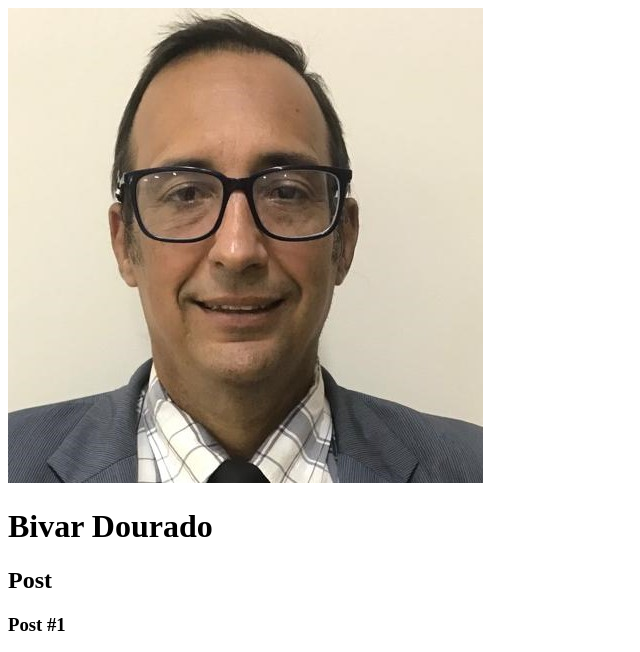
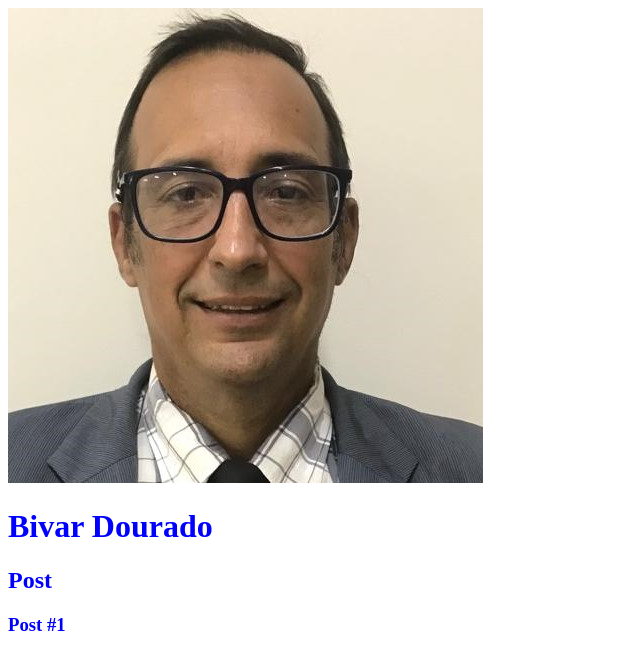
Before and after one commit to bivardourado/dio, a plain HTML site: page index.html in a window 1280 px wide. Shown: the top 652 px of the page, without its empty margins (0-640 px from the left). Drawn offline with Linux system fonts and the light colour scheme; grey boxes are pictures that could not be loaded.

Commit message:
Começar a estilizar a página

```diff
--- a/index.html
+++ b/index.html
@@ -5,24 +5,24 @@
     <meta charset="UTF-8" />
     <meta http-equiv="X-UA-Compatible" content="IE=edge" />
     <meta name="viewport" content="width=device-width, initial-scale=1.0" />
-
+    <link rel="stylesheet" href="style.css" />
     <title>Bivar Dourado</title>
 </head>
 
 <body>
     <header>
-        <img src="image/dio foto.jpeg" alt="Ilustração da foto de Bivar Dourado" /></a>
-        <h1>Bivar Dourado</h1>
-
+        <img src="image/dio foto.jpeg" alt="minha foto" />
+        <h1 id="title">Bivar Dourado</h1>
     </header>
     <section>
         <header>
-            <h2>Post</h2>
+            <h2 class="subtitle">Post</h2>
         </header>
         <article>
             <header>
-                <h3>Post #1</h3>
-                <img src="image/pankaj-patel-u2Ru4QBXA5Q-unsplash.jpg" alt=" capa" </header>
+                <h3 class="post_title">Post #1</h3>
+                <img src="image/pankaj-patel-u2Ru4QBXA5Q-unsplash.jpg" alt=" capa" />
+            </header>
             <p>
                 "Lorem ipsum dolor sit amet,
                 <a href="https://github.com/bivardourado" , target="_blank">
@@ -30,8 +30,8 @@
           >, ut labore et dolore magna aliqua. Ut enim ad minim veniam, quis
           nostrud exercitation ullamco laboris nisi ut aliquip ex ea commodo
           consequat.
-          <a href="mailto:bivardourado@gmail.com">Duis aute irure </a>dolor in reprehenderit in voluptate velit esse cillum dolore eu fugiat nulla pariatur. Excepteur sint occaecat cupidatat non proident, sunt in culpa qui officia
-                    deserunt mollit anim id est laborum."
+          <a href="mailto:bivardourado@gmail.com">Duis aute irure </a>dolor in reprehenderit in voluptate velit esse cillum dolore eu fugiat nulla pariatur. Excepteur sint occaecat cupidatat non proident, sunt in culpa qui officia deserunt
+                mollit anim id est laborum."
             </p>
         </article>
     </section>
@@ -44,12 +44,10 @@
                 <a href="https://github.com/" target="_blank">GitHub</a>
             </li>
             <li>
-                <a href="https://www.linkedin.com/in/bivardourado/" target="_blank">LinkedIn</a>
+                <a href="https://www.linkedin.com/in/bivardourado/" target="_blank">LinkedIn</a
+          >
         </li>
       </lu>
-
-
     </footer>
   </body>
-
 </html>
--- a/style.css
+++ b/style.css
@@ -0,0 +1,5 @@
+ #title,
+ .subtitle,
+ .post_title {
+     color: blue;
+ }
```
Lines whose indentation alone changed are shown as unchanged.
